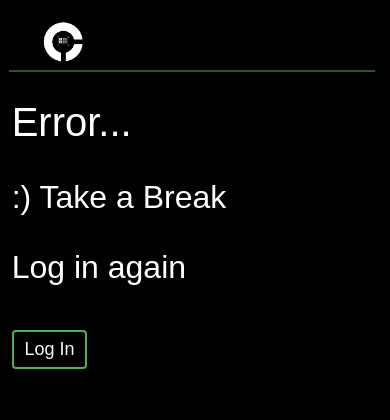
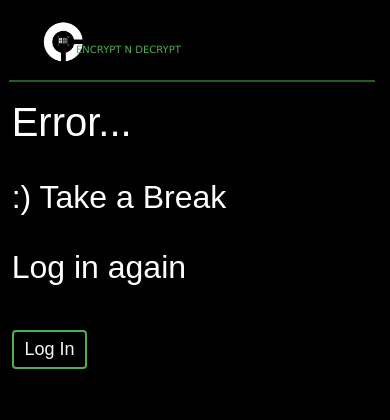
Before and after one commit to Saroj-Shandiliya/encryptNdecrypt, a Django app: template END/templates/END/error.html in a window 390 px wide. Shown: the top 420 px of the page. Run offline with Django 3.2, Linux system fonts and the light colour scheme; the template is opened without the code that fills it, so the values that code supplies are empty; parts of the project's set-up code (start-up, migrations or seed data) failed here and were passed over; some libraries are stand-ins or nearby versions.

Commit message:
error day3

```diff
--- a/END/templates/END/error.html
+++ b/END/templates/END/error.html
@@ -16,7 +16,7 @@
             .feedHeaderbase{
                 background-color:rgb(0, 0, 0);
                 width: 100%;
-                height: 69px;
+                height: 80.5px;
                 position: fixed;
                 top: 0%;
                 left: 0%;
@@ -24,6 +24,15 @@
                 z-index: 7;
                 font-family: verdana;
                 -webkit-box-shadow: 0 3px 8px rgba(0,0,0,.25);
+            }
+            #text{
+                    color: #4caf50;
+                    float: left;
+                    left: 9.5%;
+                    height: 25px;
+                    top: 5%;
+                    position: fixed;
+                    font-size: 10px;
             }
             .feedHeader{
 
@@ -49,7 +58,7 @@
             position: fixed;
             left: 3%;
             margin-left: -3px;
-            top: 70px;
+            top: 80px;
             opacity: 50%;
             z-index: 7;
             }
@@ -90,6 +99,10 @@
                     margin-left: 3%;
                     color: white
                 }
+                #text{
+                        top: 2.5%;
+                        left: 10.5%;
+                    }
             }
             @media screen and (max-width:850px){
                 .contents{
@@ -98,19 +111,51 @@
                     color: white;
                 }
             }
-            @media screen and (max-width:700px){
+            @media screen and (max-width:770px){
                 .contents{
                     margin-top: 17%;
                     margin-left: 3%;
                     color: white;
                 }
+                #text{
+                        top: 3.2%;
+                        left: 12.5%;
+                    }
             }
-            @media screen and (max-width:540px){
+            @media screen and (max-width:672px){
+                #text{
+                        top: 3.7%;
+                        left: 16.0%;
+                    }
+            }
+            @media screen and (max-width:550px){
                 .contents{
                     margin-top: 20%;
                     margin-left: 3%;
                     color: white;
                 }
+                #text{
+                        top: 5.0%;
+                        left: 16.0%;
+                    }
+            }
+            @media screen and (max-width:412px){
+                #text{
+                        top: 5%;
+                        left: 19.5%;
+                    }
+            }
+            @media screen and (max-width:375px){
+                #text{
+                        top: 4.7%;
+                        left: 21.5%;
+                    }
+            }
+            @media screen and (max-width:360px){
+                #text{
+                        top: 5%;
+                        left: 21.5%;
+                    }
             }
             @media screen and (max-width:430px){
                 .contents{
@@ -118,6 +163,10 @@
                     margin-left: 3%;
                     color: white;
                 }
+                #text{
+                        top: 5%;
+                        left: 19.5%;
+                    }
             }
             @media screen and (max-width:320px){
                 .contents{
@@ -125,16 +174,26 @@
                     margin-left: 3%;
                     color: white;
                 }
+                #text{
+                    top: 5.8%;
+                        left: 22.7%;
+                        font-size: 9px;
+                    }
                 .btn{
                     width: 40%;
                 }
             }
-            @media screen and (max-width:260px){
+            @media screen and (max-width:300px){
                 .contents{
                     margin-top: 30%;
                     margin-left: 3%;
                     color: white;
                 }
+                #text{
+                        top: 5.6%;
+                        left: 24.7%;
+                        font-size: 6px;
+                    }
                 .btn{
                     width: 50%;
                 }
@@ -146,7 +205,7 @@
                 </div>
             {% load static %}
             <div class="feedHeader">
-                <div id="img1" class="feedHeader"> <a href="{% url 'start' %}"><img src="{% static 'END/end2.png' %}" alt="EnD logo" width="80px"></a></div>
+                <div id="img1" class="feedHeader"> <a href="{% url 'start' %}"><img src="{% static 'END/end2.png' %}" alt="EnD logo" width="80px"></a><h10 id="text">ENCRYPT N DECRYPT</h10></div>
                 <div id="v2" class=""></div>
             </div>
     <div class="contents">
```
